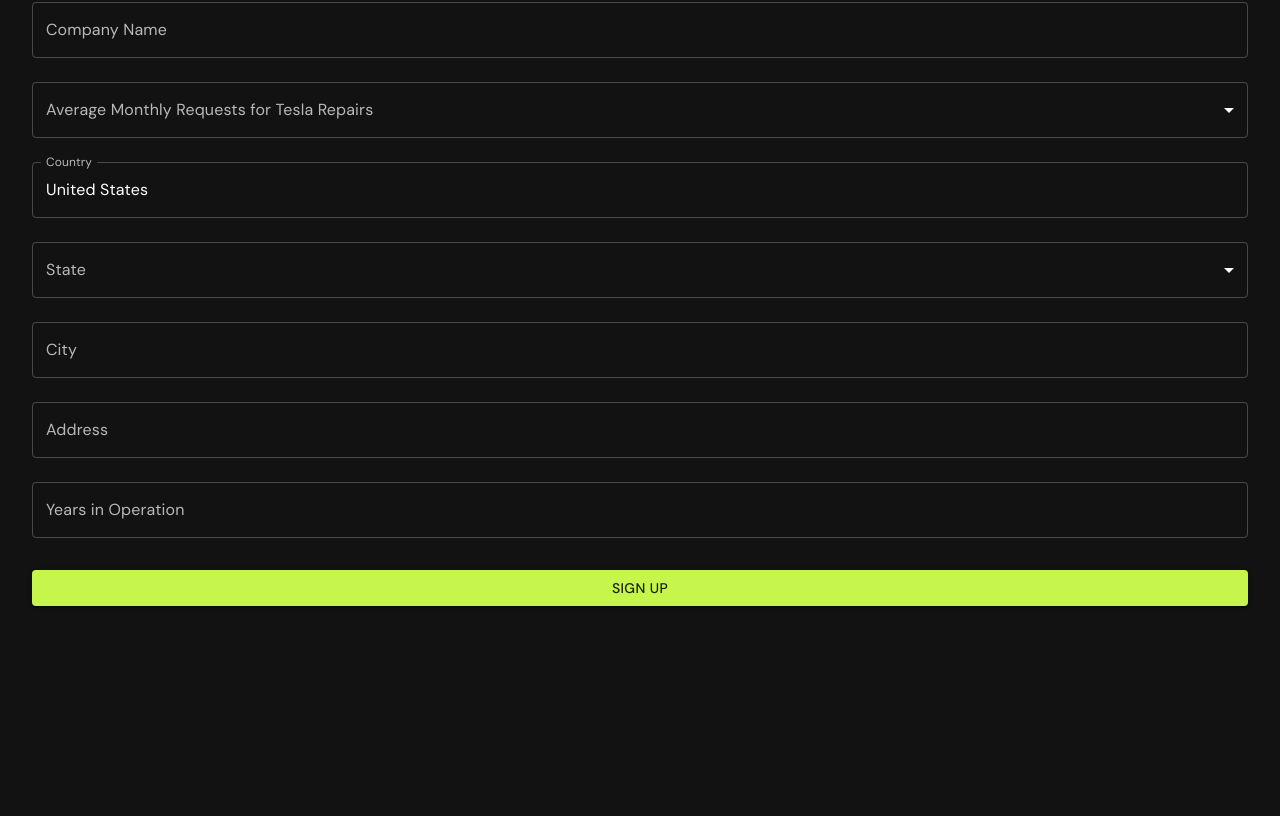
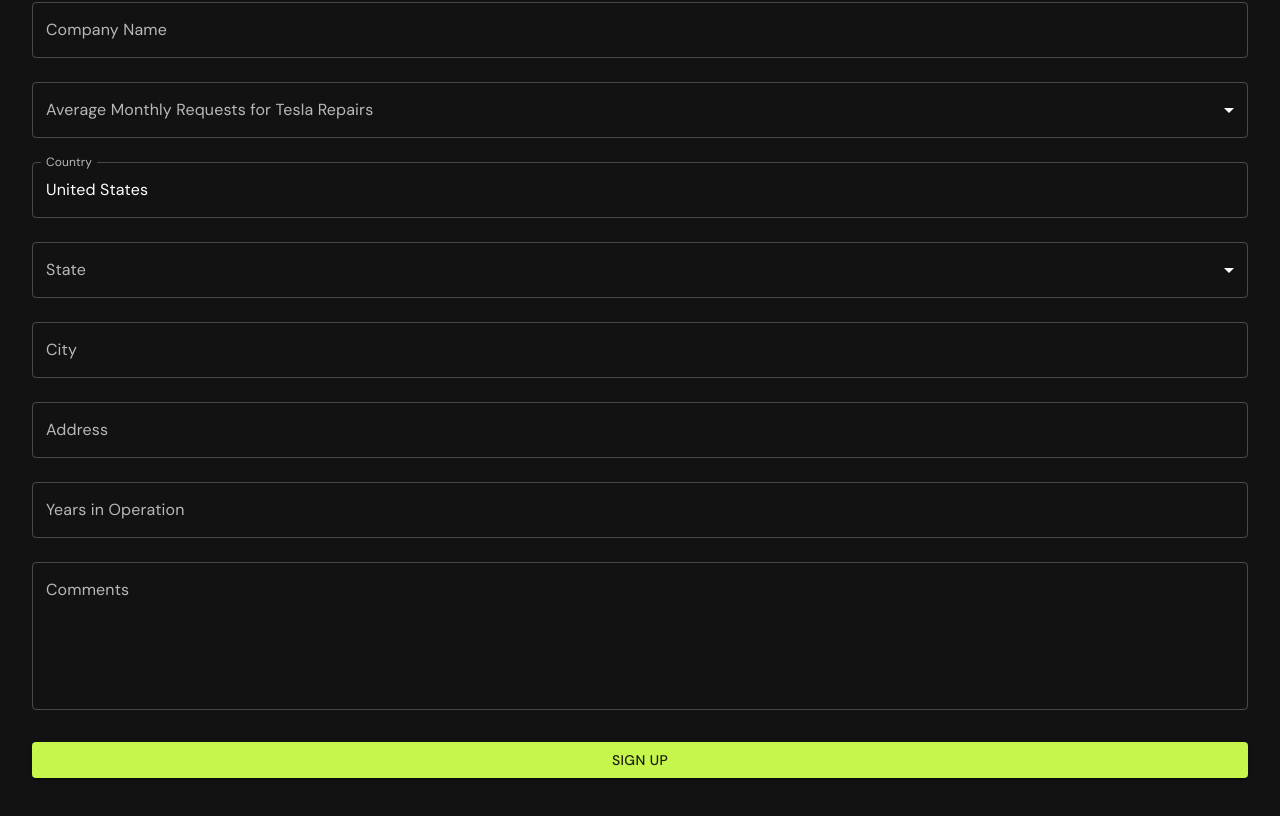
Before and after one commit to ArturLobur/evsrepublic-partnership, a React (Vite) app: page /signup in a window 1280 px wide. Shown: the part 559-1375 px from the top of the page. Before the commit the page ends 1213 px from the top, so only its background shows below. Built offline with nearby package versions, Linux system fonts and the light colour scheme.

Commit message:
feat: add comments field

```diff
--- a/src/pages/SignupPage.tsx
+++ b/src/pages/SignupPage.tsx
@@ -193,6 +193,16 @@ const SignupPage = () => {
           type="text"
           id="years"
         />
+        <TextField
+          margin="normal"
+          fullWidth
+          name="comments"
+          label="Comments"
+          type="text"
+          id="comments"
+          multiline
+          rows={5}
+        />
 
         <Button type="submit" fullWidth variant="contained" sx={{mt: 3, mb: 2}}>
           Sign Up
--- a/src/utils/sendDataToGoogleDoc.ts
+++ b/src/utils/sendDataToGoogleDoc.ts
@@ -2,7 +2,7 @@ import toast from "react-hot-toast";
 
 export async function sendDataToGoogleDoc(data: FormData) {
   fetch(
-    "https://script.google.com/macros/s/AKfycbzvORhsYtQWCxy3bZunDbpynbk5vS8nlXKxIkbVd9j84clSZ6RoVdl4ZzqzhHd4wPx4HA/exec",
+    "https://script.google.com/macros/s/AKfycbz346ioacmnG7H9NyLcM4HNlji8bF4IUEvwgD5sIXGccFYZg8RtITFfOhwinPD1KWMgnQ/exec",
     {
       method: "POST",
       body: data,
```
